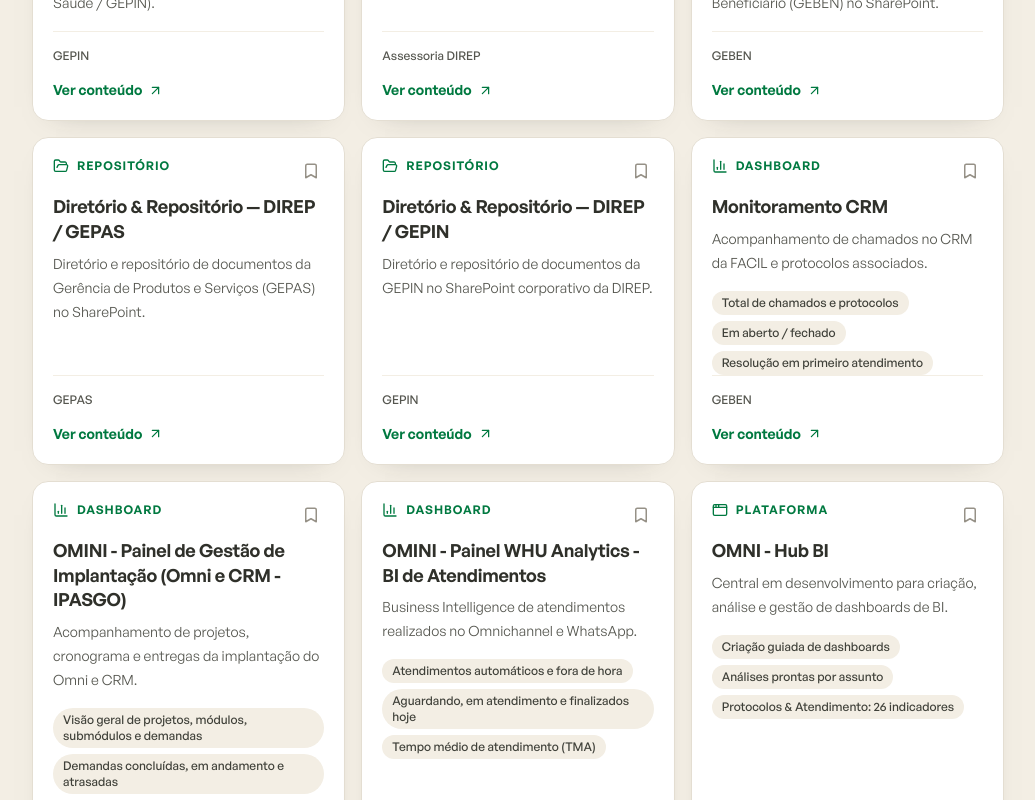
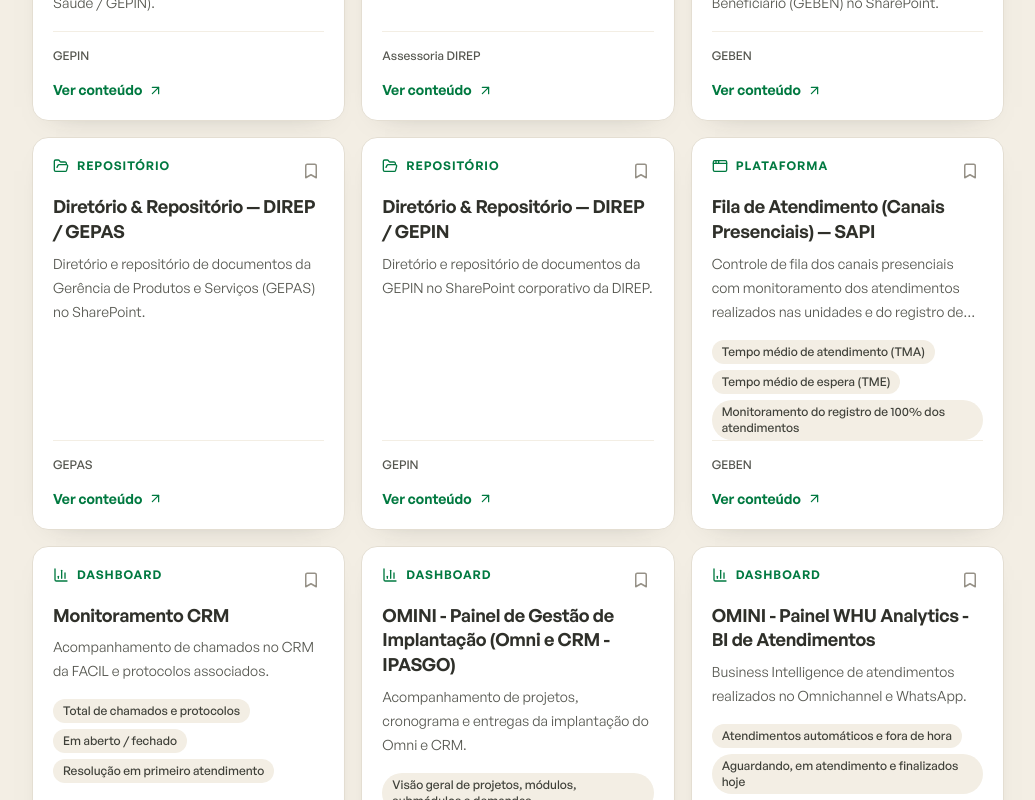
Before and after one commit to IPASGO-GEPIN/hub-de-inteligencia-corporativa, a React (Vite) app: page /#/ in a window 1280 px wide. Shown: the part 920-1720 px from the top of the page, without its empty margins (244-1279 px from the left). Built offline with nearby package versions, Linux system fonts and the light colour scheme.

Commit message:
Projeto de Regularização Cadastral

```diff
--- a/src/data/catalog.ts
+++ b/src/data/catalog.ts
@@ -543,6 +543,79 @@
     destaque: true,
   },
   {
+    id: 'fila-atendimento-canais-presenciais-sapi',
+    titulo: 'Fila de Atendimento (Canais Presenciais) — SAPI',
+    tipo: 'Plataforma',
+    area: 'GEBEN',
+    descricao:
+      'Controle de fila dos canais presenciais com monitoramento dos atendimentos realizados nas unidades e do registro de protocolos.',
+    descricaoCompleta:
+      'Plataforma SAPI para controle de fila dos canais presenciais. Permite acompanhar o número de atendimentos realizados nas unidades e monitorar se os atendentes estão devidamente registrando os protocolos correspondentes a cada atendimento.',
+    indicadores: [
+      'Tempo médio de atendimento (TMA)',
+      'Tempo médio de espera (TME)',
+      'Monitoramento do registro de 100% dos atendimentos',
+    ],
+    tags: [
+      'SAPI',
+      'fila',
+      'canais presenciais',
+      'atendimento',
+      'protocolos',
+      'TMA',
+      'TME',
+      'unidades',
+      'GEBEN',
+    ],
+    perguntas: [
+      'Quantos atendimentos presenciais foram realizados nas unidades?',
+      'Como estão o TMA e o TME nos canais presenciais?',
+      'Os atendentes estão registrando protocolos para todos os atendimentos?',
+      'Há unidades com baixa adesão ao registro de protocolos?',
+    ],
+    fonte: 'SAPI — Sistema de Atendimento Presencial IPASGO',
+    periodicidade: 'Diário',
+    ultimaAtualizacao: '2026-09-21',
+    url: 'https://sapi.ipasgosaude.com.br/login',
+    destaque: true,
+  },
+  {
+    id: 'regularizacao-ex-conjuges',
+    titulo: 'Projeto de Regularização Cadastral/Financeiro do Ex-cônjuge e Ex-companheiro',
+    tipo: 'Plataforma',
+    area: 'GEPAS',
+    descricao:
+      'Formalização, acompanhamento e operacionalização das ações de regularização cadastral e financeira de ex-cônjuges e ex-companheiros.',
+    descricaoCompleta:
+      'Plataforma do Comitê sobre Ex-Cônjuges para analisar e estabelecer os critérios técnicos, jurídicos, financeiros e operacionais necessários ao tratamento das situações envolvendo ex-cônjuges e ex-companheiros que permaneceram vinculados ao plano após a alteração da condição conjugal. Apoia a formalização, o acompanhamento e a operacionalização das ações de regularização cadastral e financeira.',
+    indicadores: [
+      'Quantidade de processos analisados',
+      'Quantidade de processos notificados',
+      'Quantidade de processos regularizados',
+      'Quantidade de processos pendentes por tipo de entrave',
+    ],
+    tags: [
+      'ex-cônjuge',
+      'ex-companheiro',
+      'regularização cadastral',
+      'regularização financeira',
+      'comitê',
+      'passivo',
+      'GEPAS',
+    ],
+    perguntas: [
+      'Quantos processos de ex-cônjuges/ex-companheiros foram analisados?',
+      'Quantos processos foram notificados e quantos já foram regularizados?',
+      'Quais tipos de entrave concentram os processos pendentes?',
+      'Como evolui a regularização cadastral e financeira do passivo?',
+    ],
+    fonte: 'Gestão Passivo Ex-Cônjuges — IPASGO',
+    periodicidade: 'Diário',
+    ultimaAtualizacao: '2026-09-21',
+    url: 'https://gestao-passivo-ex-conjuges.ipasgo.go.gov.br/login',
+    destaque: true,
+  },
+  {
     id: 'painel-atendimentos',
     titulo: 'Painel Atendimentos',
     tipo: 'Dashboard',
```
